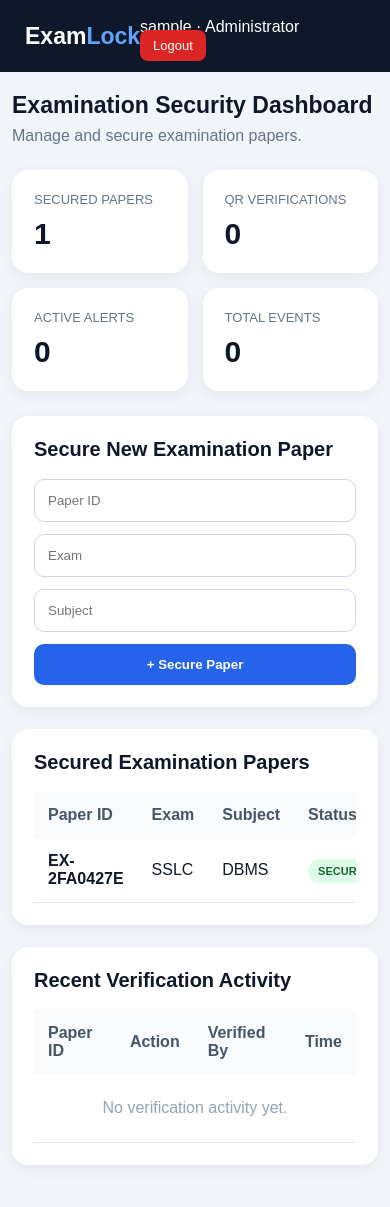
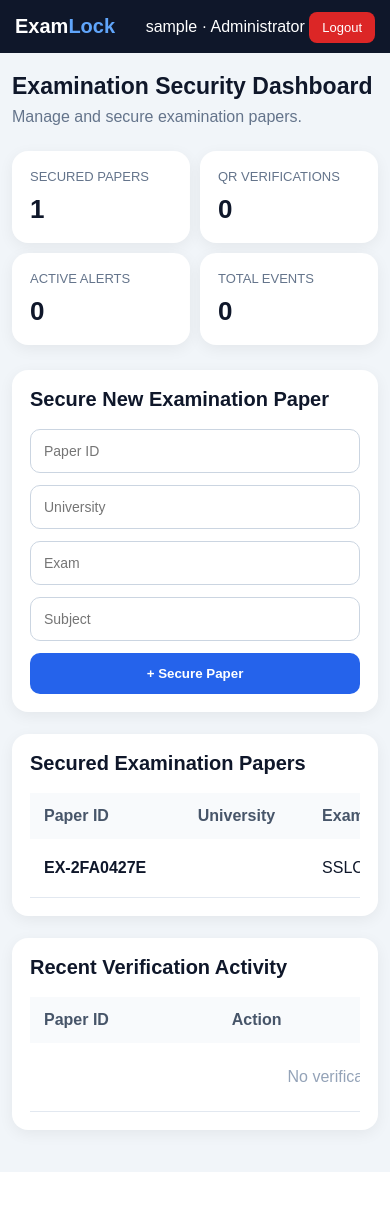
Before and after one commit to Tharun24-pixel/exam-locker, a Flask app: page /dashboard in a window 390 px wide. After the commit the page ends 1172 px from the top, so only its background shows below. Run offline with Flask 3, Linux system fonts and the light colour scheme; the visitor is signed in with stand-in values (Sample User, id 1); data comes from the database, SQL or seed files in the repository; data that the repository does not hold is empty.

Commit message:
Update dashboard layout and styles

```diff
--- a/templates/dashboard.html
+++ b/templates/dashboard.html
@@ -3,6 +3,7 @@
 <head>
     <meta charset="UTF-8">
     <meta name="viewport" content="width=device-width, initial-scale=1.0">
+
     <title>ExamLock Dashboard</title>
 
     <style>
@@ -104,15 +105,21 @@
 
         .form {
             display: grid;
-            grid-template-columns: 1fr 1fr 1fr auto;
+            grid-template-columns: repeat(4, 1fr) auto;
             gap: 12px;
         }
 
         input {
+            width: 100%;
             padding: 13px;
             border: 1px solid #cbd5e1;
             border-radius: 10px;
             outline: none;
+            font-size: 14px;
+        }
+
+        input:focus {
+            border-color: #2563eb;
         }
 
         button {
@@ -123,6 +130,7 @@
             border-radius: 10px;
             font-weight: bold;
             cursor: pointer;
+            white-space: nowrap;
         }
 
         button:hover {
@@ -136,6 +144,7 @@
         table {
             width: 100%;
             border-collapse: collapse;
+            min-width: 700px;
         }
 
         th {
@@ -166,6 +175,7 @@
             padding: 8px 12px;
             border-radius: 8px;
             font-size: 12px;
+            display: inline-block;
         }
 
         .empty {
@@ -174,7 +184,8 @@
             padding: 25px;
         }
 
-        @media (max-width: 900px) {
+        @media (max-width: 1000px) {
+
             .stats {
                 grid-template-columns: 1fr 1fr;
             }
@@ -182,27 +193,54 @@
             .form {
                 grid-template-columns: 1fr 1fr;
             }
+
+            .form button {
+                grid-column: span 2;
+            }
         }
 
         @media (max-width: 600px) {
+
+            .topbar {
+                padding: 15px;
+            }
+
+            .logo {
+                font-size: 20px;
+            }
+
             .container {
                 padding: 20px 12px;
             }
 
             .stats {
                 grid-template-columns: 1fr 1fr;
+                gap: 10px;
+            }
+
+            .card {
+                padding: 18px;
+            }
+
+            .number {
+                font-size: 26px;
             }
 
             .form {
                 grid-template-columns: 1fr;
             }
 
-            button {
+            .form button {
+                grid-column: auto;
                 width: 100%;
             }
 
             .welcome h1 {
                 font-size: 23px;
+            }
+
+            .section {
+                padding: 18px;
             }
         }
     </style>
@@ -248,6 +286,8 @@
     {% endwith %}
 
 
+    <!-- STATISTICS -->
+
     <div class="stats">
 
         <div class="card">
@@ -273,6 +313,8 @@
     </div>
 
 
+    <!-- SECURE NEW EXAMINATION PAPER -->
+
     <div class="section">
 
         <h2>Secure New Examination Paper</h2>
@@ -285,6 +327,13 @@
                     type="text"
                     name="paper_id"
                     placeholder="Paper ID"
+                    required
+                >
+
+                <input
+                    type="text"
+                    name="university"
+                    placeholder="University"
                     required
                 >
 
@@ -313,6 +362,8 @@
     </div>
 
 
+    <!-- SECURED EXAMINATION PAPERS -->
+
     <div class="section">
 
         <h2>Secured Examination Papers</h2>
@@ -322,13 +373,16 @@
             <table>
 
                 <thead>
+
                     <tr>
                         <th>Paper ID</th>
+                        <th>University</th>
                         <th>Exam</th>
                         <th>Subject</th>
                         <th>Status</th>
                         <th>QR</th>
                     </tr>
+
                 </thead>
 
                 <tbody>
@@ -339,6 +393,10 @@
 
                         <td>
                             <b>{{ paper["paper_id"] }}</b>
+                        </td>
+
+                        <td>
+                            {{ paper["university"] }}
                         </td>
 
                         <td>
@@ -370,7 +428,7 @@
                     {% else %}
 
                     <tr>
-                        <td colspan="5" class="empty">
+                        <td colspan="6" class="empty">
                             No examination papers available.
                         </td>
                     </tr>
@@ -386,6 +444,8 @@
     </div>
 
 
+    <!-- RECENT VERIFICATION ACTIVITY -->
+
     <div class="section">
 
         <h2>Recent Verification Activity</h2>
@@ -395,12 +455,14 @@
             <table>
 
                 <thead>
+
                     <tr>
                         <th>Paper ID</th>
                         <th>Action</th>
                         <th>Verified By</th>
                         <th>Time</th>
                     </tr>
+
                 </thead>
 
                 <tbody>
```
